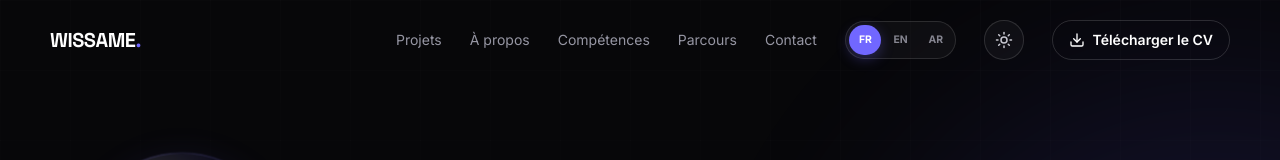
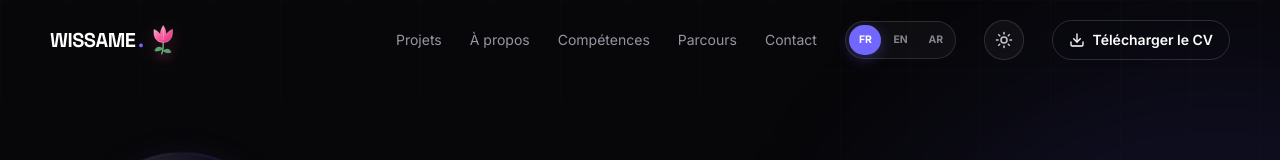
Before and after one commit to TALEBWISSAME/Portfolio, a React (Vite) app in the folder portfolio-developpee/: page / in a window 1280 px wide. Shown: the top 160 px of the page. Built offline with nearby package versions, Linux system fonts and the light colour scheme.

Commit message:
Add pink tulip to portfolio brand

```diff
--- a/portfolio-developpee/src/components/Navbar.jsx
+++ b/portfolio-developpee/src/components/Navbar.jsx
@@ -1,6 +1,7 @@
 import { useEffect, useState } from 'react'
 import { Download, Menu, Moon, Sun, X } from 'lucide-react'
 import { useAppSettings } from '../context/AppSettingsContext'
+import TulipMark from './TulipMark'
 
 const links = [['work', 'work'], ['about', 'about'], ['skills', 'skills'], ['journey', 'journey'], ['contact', 'contact']]
 
@@ -19,7 +20,7 @@ export default function Navbar() {
   return (
     <header className={`fixed inset-x-0 top-0 z-50 transition-all ${scrolled ? 'border-b border-white/10 bg-ink/75 backdrop-blur-xl' : ''}`}>
       <div className="shell flex h-20 items-center justify-between">
-        <a href="#home" className="font-display text-xl font-bold tracking-tight">WISSAME<span className="text-accent">.</span></a>
+        <a href="#home" className="brand-lockup font-display text-xl font-bold tracking-tight">WISSAME<span className="text-accent">.</span><TulipMark /></a>
         <nav className="hidden items-center gap-5 lg:flex xl:gap-7" aria-label="Navigation principale">
           {links.map(([key, id]) => <a className="nav-link" key={id} href={`#${id}`}>{copy.nav[key]}</a>)}
           <div className="language-switch" aria-label="Choisir la langue">{['fr', 'en', 'ar'].map(item => <button className={language === item ? 'active' : ''} onClick={() => setLanguage(item)} key={item}>{item.toUpperCase()}</button>)}</div>
--- /dev/null
+++ b/portfolio-developpee/src/components/TulipMark.jsx
@@ -0,0 +1,20 @@
+export default function TulipMark() {
+  return (
+    <span className="tulip-mark" aria-hidden="true">
+      <svg viewBox="0 0 34 42" role="img">
+        <defs>
+          <linearGradient id="tulip-pink" x1="0" y1="0" x2="1" y2="1">
+            <stop offset="0" stopColor="#ffb2d3" />
+            <stop offset=".5" stopColor="#ff5fa2" />
+            <stop offset="1" stopColor="#db2777" />
+          </linearGradient>
+        </defs>
+        <path className="tulip-stem" d="M17 21.5c.5 7.5-.3 12.4-1.8 17" />
+        <path className="tulip-leaf" d="M16.7 31.2C10.6 27.7 7 30 6 34.8c4.8.8 8.5-.5 10.7-3.6Z" />
+        <path className="tulip-leaf" d="M16.5 34.5c5.9-4.1 9.3-2.3 10.8 2.1-4.4 1.3-8.2.6-10.8-2.1Z" />
+        <path className="tulip-bloom" d="M17 23.8C8.1 23.8 4.2 17.3 5.1 7c4 1.3 6.7 3.8 8.2 7.1C13.4 8.7 15.1 4.8 17 2c2 2.8 3.7 6.7 3.8 12.1 1.5-3.3 4.2-5.8 8.1-7.1.9 10.3-3 16.8-11.9 16.8Z" />
+        <path className="tulip-highlight" d="M17 5.8c.8 4.6.7 9.3 0 14.3" />
+      </svg>
+    </span>
+  )
+}
--- a/portfolio-developpee/src/index.css
+++ b/portfolio-developpee/src/index.css
@@ -38,6 +38,16 @@
 .language-switch button.active { color: white; background: #7167ff; box-shadow: 0 4px 14px rgba(113,103,255,.3); }
 .theme-toggle { display: grid; width: 2.45rem; height: 2.45rem; place-items: center; flex: 0 0 auto; border: 1px solid rgba(255,255,255,.13); border-radius: 50%; color: #c7c7d0; background: rgba(255,255,255,.035); cursor: pointer; transition: transform .3s,color .25s,border-color .25s,background .25s; }
 .theme-toggle:hover { color: white; border-color: rgba(113,103,255,.5); background: rgba(113,103,255,.12); transform: rotate(12deg); }
+.brand-lockup { display: inline-flex; align-items: center; gap: .16rem; }
+.tulip-mark { position: relative; display: inline-grid; width: 1.65rem; height: 2rem; margin-left: .28rem; place-items: center; transform-origin: 50% 100%; filter: drop-shadow(0 4px 9px rgba(255,95,162,.22)); transition: transform .45s cubic-bezier(.16,1,.3,1),filter .35s; }
+.tulip-mark::after { content: ''; position: absolute; left: 50%; bottom: -.08rem; width: 1.15rem; height: .25rem; border-radius: 50%; background: rgba(255,95,162,.22); filter: blur(5px); transform: translateX(-50%); }
+.tulip-mark svg { width: 100%; height: 100%; overflow: visible; }
+.tulip-bloom { fill: url(#tulip-pink); stroke: rgba(255,215,232,.68); stroke-width: .65; }
+.tulip-stem { fill: none; stroke: #75c58c; stroke-width: 1.6; stroke-linecap: round; }
+.tulip-leaf { fill: #4da66a; stroke: rgba(178,240,196,.42); stroke-width: .45; }
+.tulip-highlight { fill: none; stroke: rgba(255,255,255,.48); stroke-width: .8; stroke-linecap: round; }
+.brand-lockup:hover .tulip-mark { transform: rotate(8deg) translateY(-2px) scale(1.08); filter: drop-shadow(0 6px 13px rgba(255,95,162,.4)); }
+html[dir="rtl"] .tulip-mark { margin-left: 0; margin-right: .28rem; }
 
 .bg-ink { background-color: #070709; }
 .bg-panel { background-color: #101014; }
```
Also changed, not shown: 5 other files (tests, documents, lock files or other folders).
